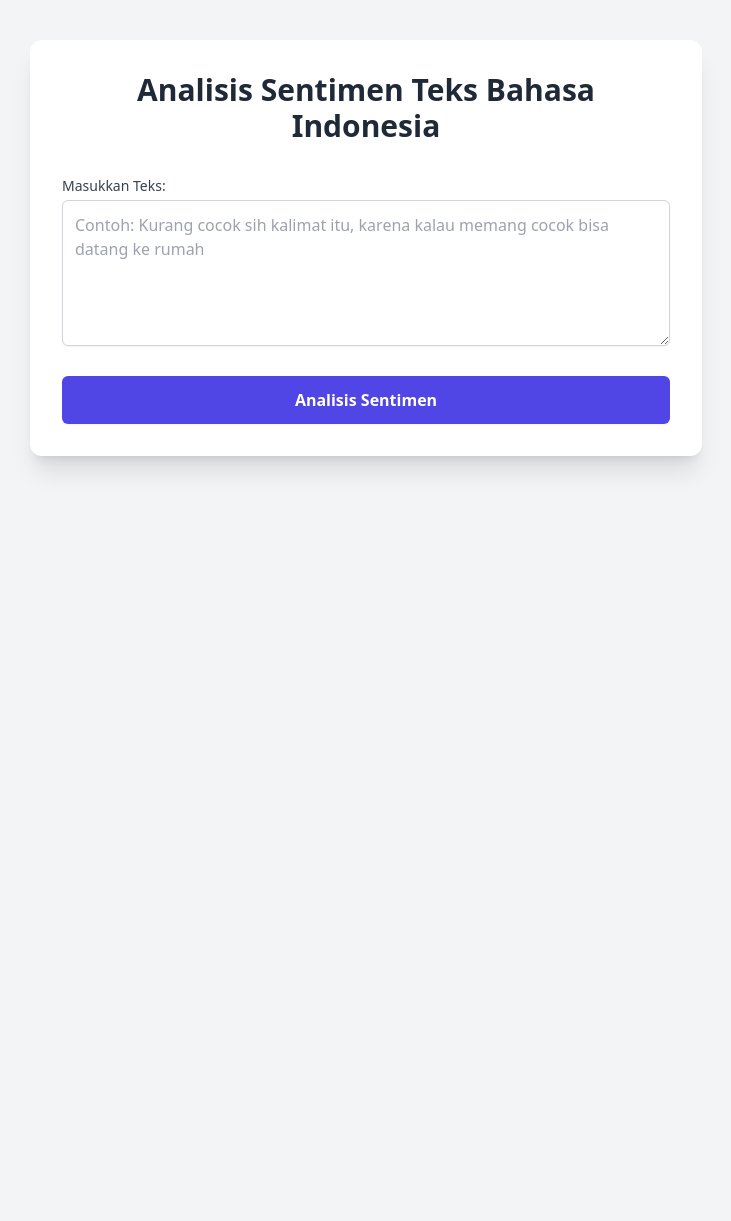
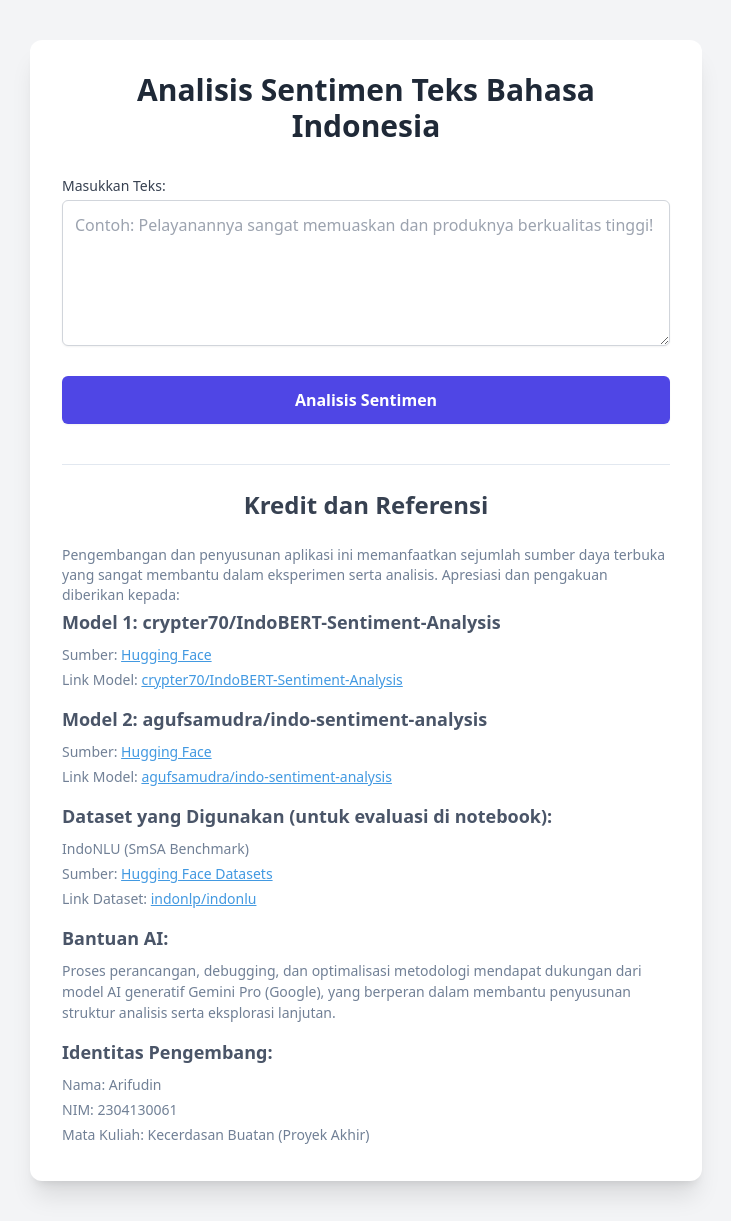
Before and after one commit to Arifester/Artificial-Intelligence-Course-Project, a Flask app: page / in a window 1280 px wide. Shown: the whole page, without its empty margins (274-1005 px from the left). Before the commit the page ends 471 px from the top, so only its background shows below. Run offline with Flask 3, Linux system fonts and the light colour scheme; some libraries are stand-ins or nearby versions.

Commit message:
feat: add credits section and enhance styling in index.html

```diff
--- a/templates/index.html
+++ b/templates/index.html
@@ -8,13 +8,36 @@
     <link rel="stylesheet" href="{{ url_for('static', filename='style.css') }}">
     <style>
         /* Anda bisa menambahkan custom CSS di sini atau di static/style.css jika diperlukan */
-       .result-card {
+      .result-card {
             border: 1px solid #e2e8f0; /* gray-300 */
             border-radius: 0.5rem; /* rounded-lg */
             padding: 1.5rem; /* p-6 */
             margin-bottom: 1.5rem; /* mb-6 */
             background-color: white;
             box-shadow: 0 4px 6px -1px rgba(0, 0, 0, 0.1), 0 2px 4px -1px rgba(0, 0, 0, 0.06); /* shadow-md */
+        }
+       .credits-section {
+            border-top: 1px solid #e2e8f0; /* gray-300 */
+            padding-top: 1.5rem; /* pt-6 */
+            margin-top: 2.5rem; /* mt-10 */
+        }
+       .credits-section h4 {
+            font-size: 1.125rem; /* text-lg */
+            font-weight: 600; /* font-semibold */
+            color: #4a5568; /* gray-700 */
+            margin-bottom: 0.5rem; /* mb-2 */
+        }
+       .credits-section p,.credits-section li {
+            font-size: 0.875rem; /* text-sm */
+            color: #718096; /* gray-600 */
+            margin-bottom: 0.25rem; /* mb-1 */
+        }
+       .credits-section a {
+            color: #4299e1; /* blue-500 */
+            text-decoration: underline;
+        }
+       .credits-section a:hover {
+            color: #2b6cb0; /* blue-700 */
         }
     </style>
 </head>
@@ -27,7 +50,7 @@
                 <label for="text_input" class="block text-sm font-medium text-gray-700 mb-1">Masukkan Teks:</label>
                 <textarea name="text_input" id="text_input" rows="5"
                           class="w-full p-3 border border-gray-300 rounded-md shadow-sm focus:ring-indigo-500 focus:border-indigo-500 transition duration-150"
-                          placeholder="Contoh: Kurang cocok sih kalimat itu, karena kalau memang cocok bisa datang ke rumah">{{ text_input if text_input }}</textarea>
+                          placeholder="Contoh: Pelayanannya sangat memuaskan dan produknya berkualitas tinggi!">{{ text_input if text_input }}</textarea>
             </div>
             <div>
                 <button type="submit"
@@ -91,6 +114,45 @@
             {% endif %}
         </div>
         {% endif %}
-    </div>
+
+        <div class="credits-section">
+            <h3 class="text-2xl font-semibold text-gray-700 mb-6 text-center">Kredit dan Referensi</h3>
+            <p class="text-sm text-gray-600 mb-4">
+                Pengembangan dan penyusunan aplikasi ini memanfaatkan sejumlah sumber daya terbuka yang sangat membantu dalam eksperimen serta analisis. Apresiasi dan pengakuan diberikan kepada:
+            </p>
+
+            <div class="space-y-4">
+                <div>
+                    <h4>Model 1: crypter70/IndoBERT-Sentiment-Analysis</h4>
+                    <p>Sumber: <a href="https://huggingface.co/" target="_blank">Hugging Face</a></p>
+                    <p>Link Model: <a href="https://huggingface.co/crypter70/IndoBERT-Sentiment-Analysis" target="_blank">crypter70/IndoBERT-Sentiment-Analysis</a></p>
+                </div>
+
+                <div>
+                    <h4>Model 2: agufsamudra/indo-sentiment-analysis</h4>
+                    <p>Sumber: <a href="https://huggingface.co/" target="_blank">Hugging Face</a></p>
+                    <p>Link Model: <a href="https://huggingface.co/agufsamudra/indo-sentiment-analysis" target="_blank">agufsamudra/indo-sentiment-analysis</a></p>
+                </div>
+
+                <div>
+                    <h4>Dataset yang Digunakan (untuk evaluasi di notebook):</h4>
+                    <p>IndoNLU (SmSA Benchmark)</p>
+                    <p>Sumber: <a href="https://huggingface.co/datasets" target="_blank">Hugging Face Datasets</a></p>
+                    <p>Link Dataset: <a href="https://huggingface.co/datasets/indonlp/indonlu" target="_blank">indonlp/indonlu</a></p>
+                </div>
+
+                <div>
+                    <h4>Bantuan AI:</h4>
+                    <p>Proses perancangan, debugging, dan optimalisasi metodologi mendapat dukungan dari model AI generatif Gemini Pro (Google), yang berperan dalam membantu penyusunan struktur analisis serta eksplorasi lanjutan.</p>
+                </div>
+                 <div>
+                    <h4>Identitas Pengembang:</h4>
+                    <p>Nama: Arifudin</p>
+                    <p>NIM: 2304130061</p>
+                    <p>Mata Kuliah: Kecerdasan Buatan (Proyek Akhir)</p>
+                </div>
+            </div>
+        </div>
+        </div>
 </body>
 </html>
```
